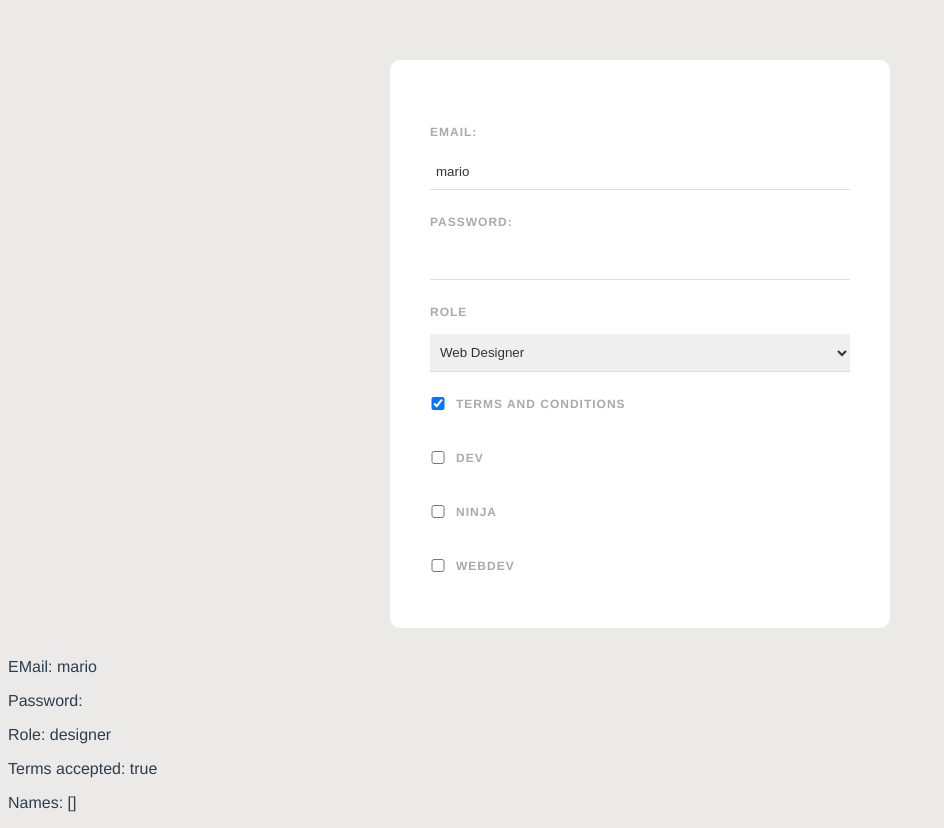
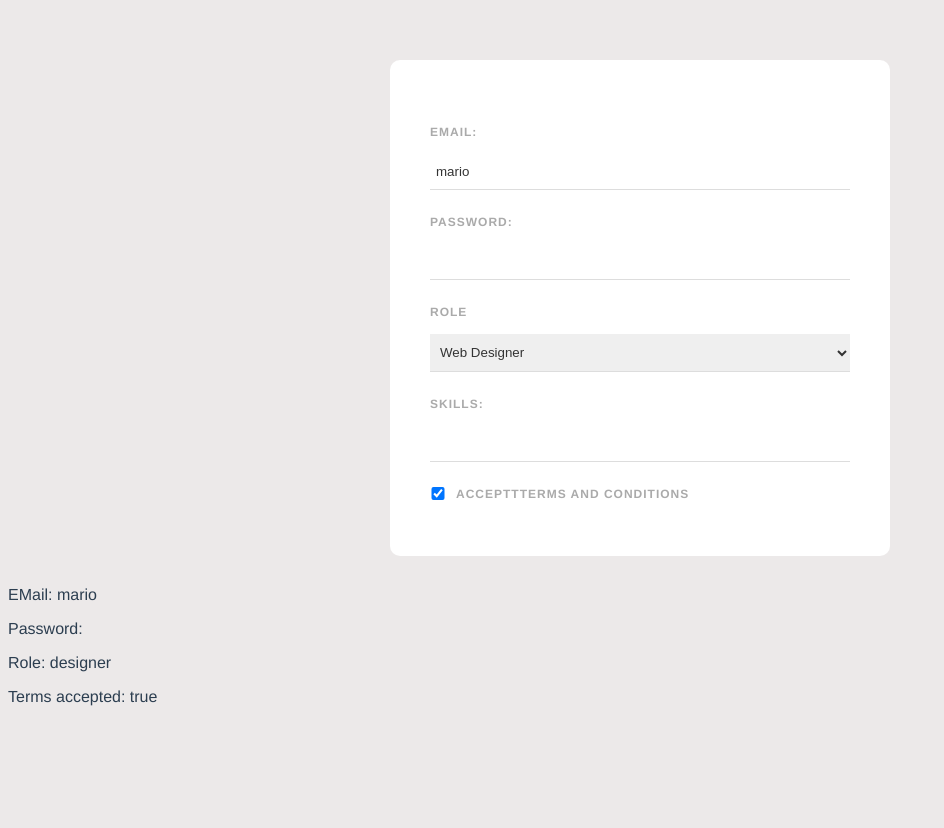
Before and after one commit to arvindk07/web-form-vue, a Vue app: page / in a window 1280 px wide. Shown: the whole page, without its empty margins (0-944 px from the left). After the commit the page ends 800 px from the top, so only its background shows below. Built offline with nearby package versions, Linux system fonts and the light colour scheme.

Commit message:
add keyboard events

```diff
--- a/src/components/SignupForm.vue
+++ b/src/components/SignupForm.vue
@@ -9,28 +9,18 @@
       <option value="developer">Web Developer</option>
       <option value="designer">Web Designer</option>
     </select>
+    <label>Skills:</label>
+    <input type="text" v-model="tempSkill" @keyup.alt="addskill" />
+    <div v-for="skill in skills" :key="skill" class="pill">{{ skill }}</div>
     <div class="terms">
       <input type="checkbox" required v-model="terms" />
-      <label>Terms and conditions</label>
-    </div>
-    <div class="terms">
-      <input type="checkbox" value="dev" v-model="names" />
-      <label>Dev</label>
-    </div>
-    <div class="terms">
-      <input type="checkbox" value="ninja" v-model="names" />
-      <label>Ninja</label>
-    </div>
-    <div class="terms">
-      <input type="checkbox" value="webdev" v-model="names" />
-      <label>Webdev</label>
+      <label>AccepttTerms and conditions</label>
     </div>
   </form>
   <p>EMail: {{ email }}</p>
   <p>Password:{{ password }}</p>
   <p>Role: {{ role }}</p>
   <p>Terms accepted: {{ terms }}</p>
-  <p>Names: {{ names }}</p>
 </template>
 
 <script>
@@ -41,8 +31,19 @@
       password: "",
       role: "designer",
       terms: "true",
-      names: [],
+      tempSkill: "",
+      skills: [],
     };
+  },
+  methods: {
+    addskill(e) {
+      if (e.key === "," && this.tempSkill) {
+        if (!this.skills.includes(this.tempSkill)) {
+          this.skills.push(this.tempSkill);
+        }
+        this.tempSkill = "";
+      }
+    },
   },
 };
 </script>
```
